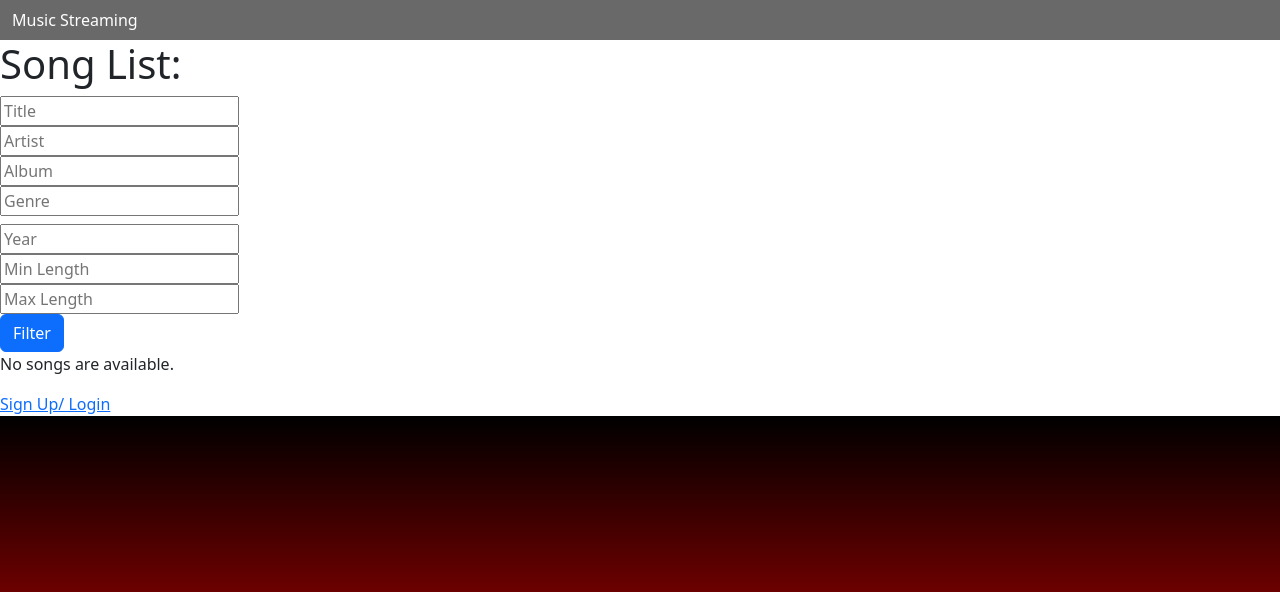
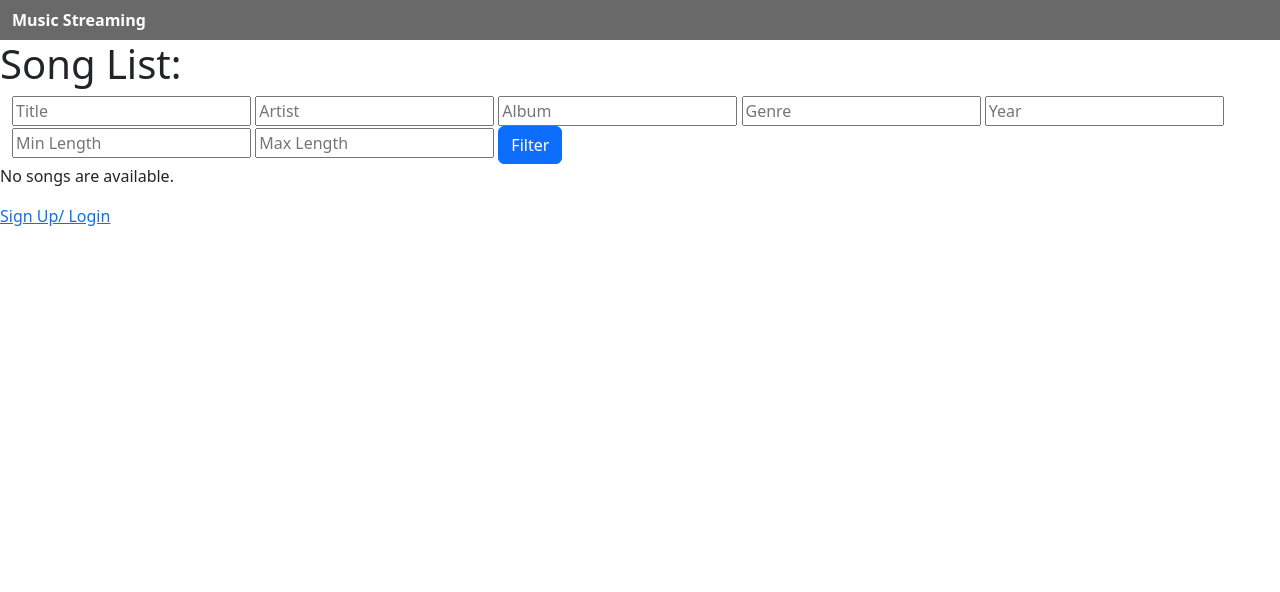
Before and after one commit to Federallo/Backend_PPM, a Django app: template music_streaming/templates/index.html in a window 1280 px wide. Shown: the top 592 px of the page. Run offline with Django 3.2, Linux system fonts and the light colour scheme; the template is opened without the code that fills it, so the values that code supplies are empty.

Commit message:
updated filters displaying and adjusted text and bg

```diff
--- a/music_streaming/templates/base.html
+++ b/music_streaming/templates/base.html
@@ -1,5 +1,5 @@
 <!DOCTYPE html>
-<html style = "background-image: linear-gradient(black, red);">
+<html>
     {% load static %}
     <head>
         <title>Music Streaming</title>
@@ -10,7 +10,7 @@
     <header style = "background-color: dimgray;">
             <nav class = "navbar navbar-expand-lg">
                 <div class = "container-fluid">
-                <a class = "mavbar-brand" href = "{% url 'index' %}" style="color: white; text-decoration: none;">Music Streaming</a>
+                <a class = "mavbar-brand fw-bold" href = "{% url 'index' %}" style="color: white; text-decoration: none;">Music Streaming</a>
                     {% if user.is_authenticated %}
                         <ul class = "navbar-nav me-4 mb-2 mb-lg-0">
                             <li class = "nav-item">
@@ -29,7 +29,6 @@
             </nav>
     </header>
     <body>
-
         {% block content %}{% endblock content %}
     </body>
 </html>
--- a/music_streaming/templates/index.html
+++ b/music_streaming/templates/index.html
@@ -4,36 +4,18 @@
 
 {% block content %}
 <h1>Song List:</h1>
-<form method="GET" action="{% url 'song_list' %}">
-    <div class="form-row">
-      <div class="col-md-3">
-        <input type="text" name="title" placeholder="Title" value="{{ request.GET.title }}">
-      </div>
-      <div class="col-md-3">
-        <input type="text" name="artist" placeholder="Artist" value="{{ request.GET.artist }}">
-      </div>
-      <div class="col-md-3">
-        <input type="text" name="album" placeholder="Album" value="{{ request.GET.album }}">
-      </div>
-      <div class="col-md-3">
-        <input type="text" name="genre" placeholder="Genre" value="{{ request.GET.genre }}">
-      </div>
-    </div>
-    <div class="form-row mt-2">
-      <div class="col-md-3">
-        <input type="number" name="year" placeholder="Year" value="{{ request.GET.year }}">
-      </div>
-      <div class="col-md-3">
-        <input type="text" name="length__gte" placeholder="Min Length" value="{{ request.GET.length__gte }}">
-      </div>
-      <div class="col-md-3">
-        <input type="text" name="length__lte" placeholder="Max Length" value="{{ request.GET.length__lte }}">
-      </div>
-      <div class="col-md-3">
-        <button type="submit" class="btn btn-primary">Filter</button>
-      </div>
-    </div>
-  </form>
+<div class = "container-fluid">
+  <form method="GET" action="{% url 'song_list' %}">
+      <input type="text" name="title" placeholder="Title" value="{{ request.GET.title }}">
+      <input type="text" name="artist" placeholder="Artist" value="{{ request.GET.artist }}">
+      <input type="text" name="album" placeholder="Album" value="{{ request.GET.album }}">
+      <input type="text" name="genre" placeholder="Genre" value="{{ request.GET.genre }}">
+      <input type="number" name="year" placeholder="Year" value="{{ request.GET.year }}">
+      <input type="text" name="length__gte" placeholder="Min Length" value="{{ request.GET.length__gte }}">
+      <input type="text" name="length__lte" placeholder="Max Length" value="{{ request.GET.length__lte }}">
+      <button type="submit" class="btn btn-primary">Filter</button>
+    </form>
+</div>
 {% if all_songs %}
     <div class = "table-responsive">
         <table class = "table talbe-striped">
--- a/music_streaming/templates/userProfile.html
+++ b/music_streaming/templates/userProfile.html
@@ -61,5 +61,4 @@
 
     <a href="{% url 'index' %}">Go to song lists</a>
     <a href="{% url 'password_change' %}">Change Password</a>
-    <!--<a href="{% url 'logout' %}">Log Out</a>-->
 {% endblock %}
```
Also changed, not shown: music_streaming/db.sqlite3.
